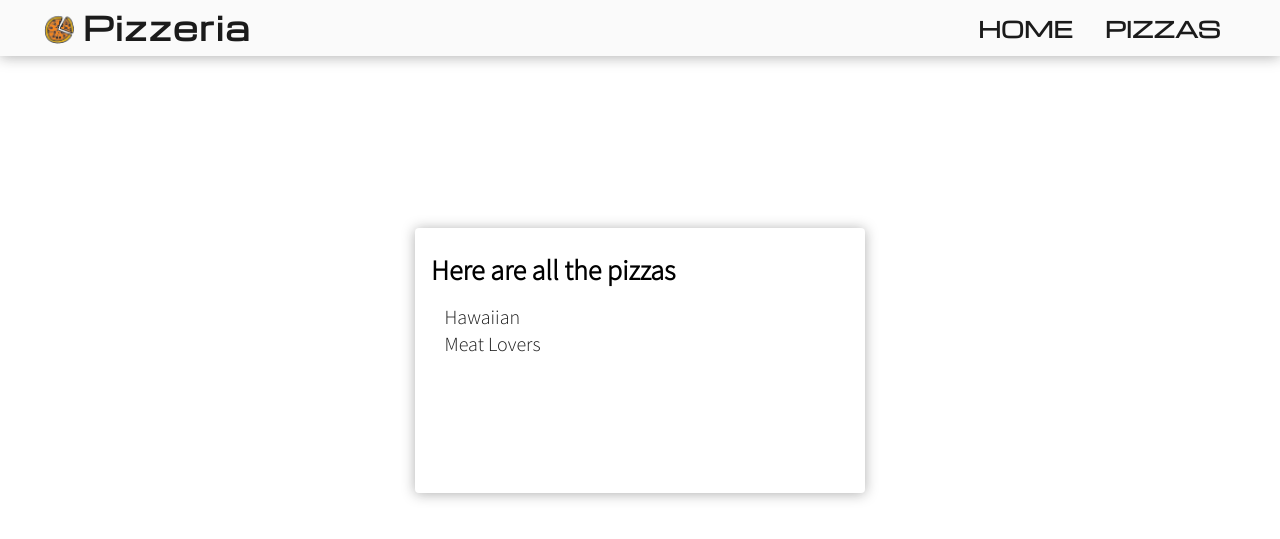
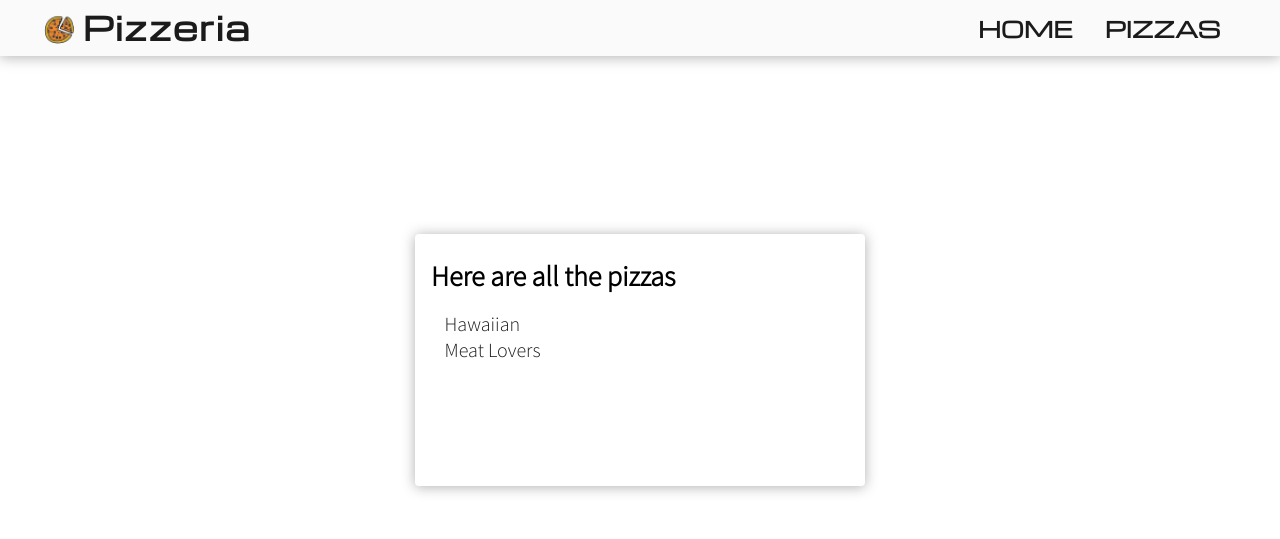
Before and after one commit to 0mppula/Python_Web_Applications, a Django app: page /pizza_list/ in a window 1280 px wide. Shown: the top 539 px of the page. Run offline with Django 3.2, Linux system fonts and the light colour scheme; data comes from the database, SQL or seed files in the repository.

Commit message:
Styled pizzas project

```diff
--- a/pizzeria/static/css/styles.css
+++ b/pizzeria/static/css/styles.css
@@ -111,7 +111,7 @@ body {
     display: flex;
     flex-direction: column;
     box-shadow: var(--mainBoxShadow);
-    min-height: 265px;
+    min-height: 175px;
     width: min(450px, 97vw);
     padding: 1.5rem 1rem;
     border-radius: var(--mainBorderRadius);
@@ -125,6 +125,7 @@ body {
 .list-items {
     margin: 0 0 0.15rem 0.5rem;
     list-style: none;
+    min-height: 150px;
 }
 
 .list-items li:hover a {
```
